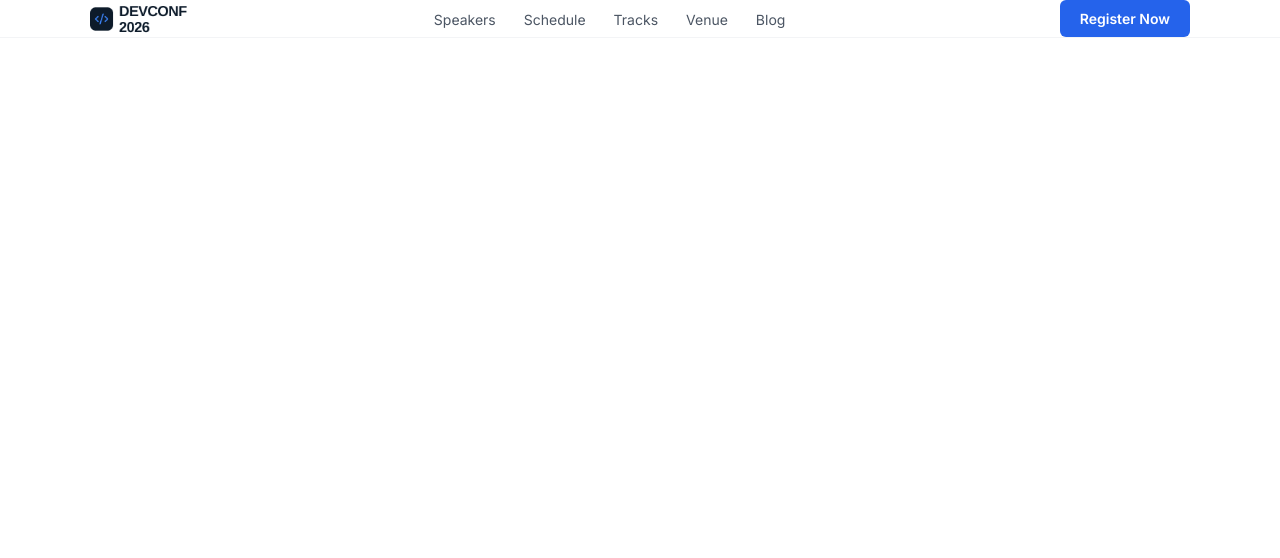
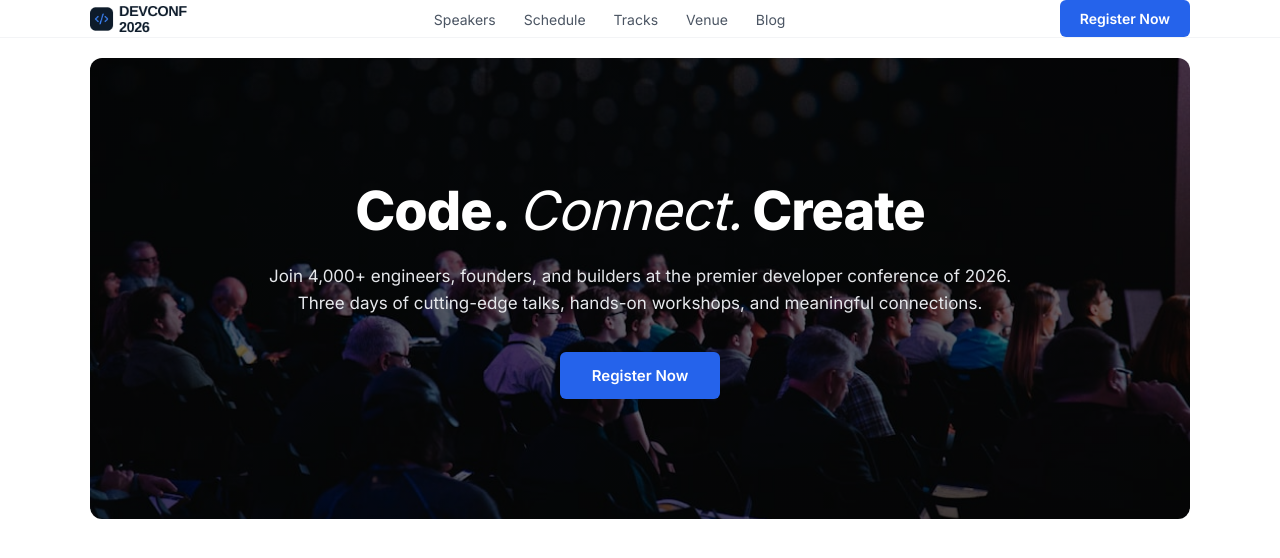
Before and after one commit to abusofian-webdev/Assignment-01, a plain HTML site: page index.html in a window 1280 px wide. Drawn offline with Linux system fonts and the light colour scheme.

Commit message:
Add full-width hero banner section with overlay

```diff
--- a/index.html
+++ b/index.html
@@ -32,3 +32,17 @@
       </nav>
     </header>
     <!-- Navbar end -->
+
+    <!-- hero section start -->
+    <section class="hero-parent-root" style="background-image: linear-gradient(rgba(0,0,0,0.6), rgba(0,0,0,0.6)), url('./assets/banner.jpg');">
+      <div class="container hero-parent">
+        <div class="hero-center">
+          <h2>Code. <em>Connect.</em> Create</h2>
+          <p>Join 4,000+ engineers, founders, and builders at the premier developer conference of 2026. Three days of cutting-edge talks, hands-on workshops, and meaningful connections.</p>
+          <div class="hero-left-btn-parent">
+            <button class="common-btn hero-main-btn">Register Now</button>
+          </div>
+        </div>
+      </div>
+    </section>
+    <!-- hero section end -->
--- a/style.css
+++ b/style.css
@@ -101,3 +101,49 @@ nav ul li a {
 nav ul li a:hover {
     color: #111827;
 }
+/* Hero Section */
+.hero-parent-root {
+    max-width: 1100px;
+    margin: 20px auto 0 auto;
+    background-size: cover;
+    background-position: center;
+    background-repeat: no-repeat;
+    padding: 120px 30px;
+    text-align: center;
+    color: white;
+    border-radius: 12px;
+}
+
+.hero-parent {
+    display: flex;
+    justify-content: center;
+    align-items: center;
+}
+
+.hero-center {
+    max-width: 760px;
+}
+
+.hero-center h2 {
+    font-weight: 800;
+    font-size: 54px;
+    margin-bottom: 20px;
+    letter-spacing: -1px;
+}
+
+.hero-center h2 em {
+    font-style: italic;
+    font-weight: 400;
+}
+
+.hero-center p {
+    font-size: 17px;
+    line-height: 1.6;
+    color: #e5e7eb;
+    margin-bottom: 35px;
+}
+
+.hero-main-btn {
+    padding: 14px 32px;
+    font-size: 15px;
+}
```
